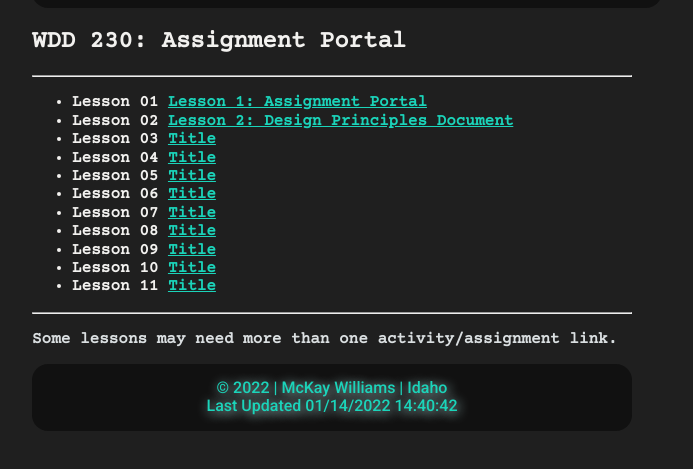
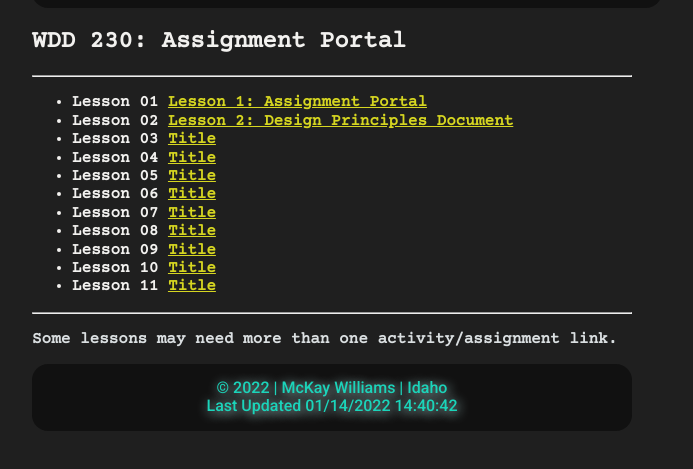
Before and after one commit to Wmsmckay/wdd230, a plain HTML site: page index.html in a window 1280 px wide. Shown: the part 209-678 px from the top of the page, without its empty margins (308-1001 px from the left). Drawn offline with nearby package versions, Linux system fonts and the light colour scheme.

Commit message:
Changes link color to yellow

```diff
--- a/css/main.css
+++ b/css/main.css
@@ -5,7 +5,7 @@
     --highlight-color: #1BD4BA;
     --light-color:#f2f1ef;
     --background-color: #1F1F1F;
-    --link: #1BD4BA;
+    --link:rgb(214, 214, 33);
     --link-hover: #ff00dd;
     --link-visited: #b86deb;
     --link-active:#d9259d;
--- a/lesson2/css/small.css
+++ b/lesson2/css/small.css
@@ -8,7 +8,7 @@
     --light-color:#f2f1ef;
     --background-color: #1F1F1F;
     --border-line: #363636;
-    --link: #1b4cd4;
+    --link:rgb(214, 214, 33);
     --link-hover: #ff00dd;
     --link-visited: #b86deb;
     --link-active:#d9259d;
```
